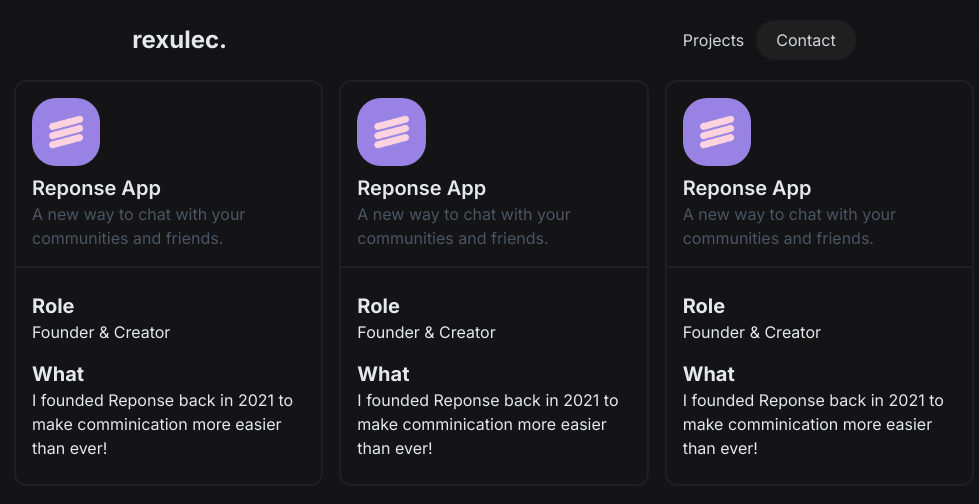
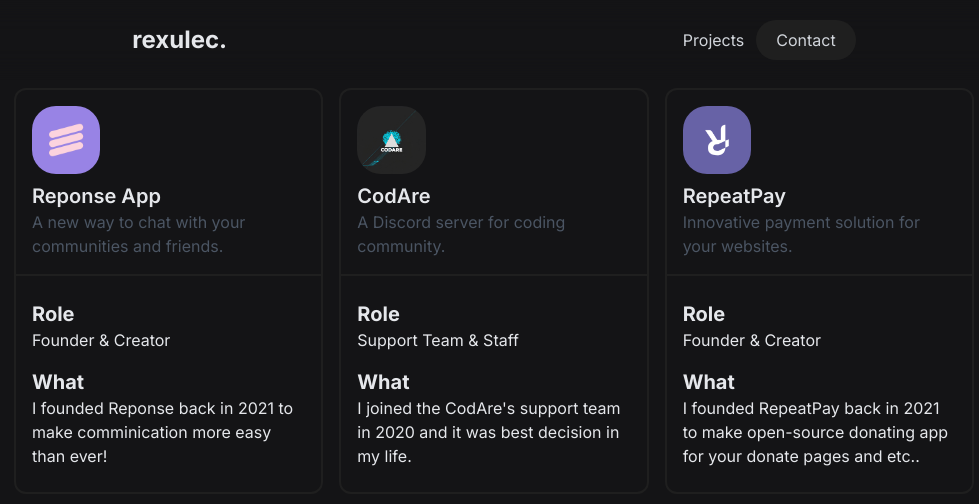
Before and after one commit to ReXulEc/v1, a Next.js app: page /projects in a window 1280 px wide. Shown: the top 504 px of the page, without its empty margins (146-1125 px from the left). Built offline with nearby package versions, Linux system fonts and the light colour scheme.

Commit message:
change: style of projects || add: photo

```diff
--- /dev/null
+++ b/lib/config.ts
@@ -0,0 +1,34 @@
+export const CONFIG = {
+    PROJECTS: [
+      {
+        title: "Reponse App",
+        description: "A new way to chat with your communities and friends.",
+        role: "Founder & Creator",
+        what: "I founded Reponse back in 2021 to make comminication more easy than ever!",
+        img: "/projects/reponse.png"
+      },
+      {
+        title: "CodAre",
+        description: "A Discord server for coding community.",
+        role: "Support Team & Staff",
+        what: "I joined the CodAre's support team in 2020 and it was best decision in my life.",
+        img: "/projects/codare.jpg"
+      },
+      {
+        title: "RepeatPay",
+        description: "Innovative payment solution for your websites.",
+        role: "Founder & Creator",
+        what: "I founded RepeatPay back in 2021 to make open-source donating app for your donate pages and etc..",
+        img: "/projects/repeatpay.png"
+      }
+    ] as PROJECTS[],
+
+  };
+
+  interface PROJECTS {
+    title: string;
+    description: string;
+    role: string;
+    what: string;
+    img: string;
+  }
--- a/pages/projects/index.tsx
+++ b/pages/projects/index.tsx
@@ -1,73 +1,35 @@
 import { Header } from "@components/Header";
 import { Navbar } from "@components/Navbar";
+import { CONFIG } from "@lib/config";
+
 const index = function(){
   return (
     <div className="">
     <Header title="Projects"/>
         <Navbar />
         <div className="flex justify-center">
-            <div className="grid grid-cols-1 md:grid-cols-3 gap-4 w-9/12">
-
+            <div className="grid grid-cols-1 md:grid-cols-3 gap-4 w-9/12 py-2">
+            {CONFIG.PROJECTS.map((r) => (
                 <div className="border-2 border-[#1f1f1f] rounded-xl text-gray-200">
                 <div className="border-b-2 border-[#1f1f1f] rounded-t-xl p-4 text-gray-200">
-                        <img src="/projects/reponse.png" alt="ReponseLogo" className="w-1/4 rounded-3xl"/>
+                    <img src={r.img} alt="ReponseLogo" className="w-1/4 rounded-3xl"/>
                     <div className="mt-2">
-                            <p className="font-semibold text-xl">Reponse App</p>
-                            <p className="text-gray-600">A new way to chat with your communities and friends.</p>
+                        <p className="font-semibold text-xl">{r.title}</p>
+                        <p className="text-gray-600">{r.description}</p>
                     </div>
                 </div>
                 <div className="p-4 py-6">
                     <div>
                         <p className="font-bold text-xl">Role</p>
-                            <p className="">Founder & Creator</p>
+                        <p className="">{r.role}</p>
                     </div>
                     <div className="mt-4">
                         <p className="font-bold text-xl">What</p>
-                            <p className="">I founded Reponse back in 2021 to make comminication more easier than ever!</p>
+                        <p className="">{r.what}</p>
                     </div>
                 </div>
             </div>
-
-                <div className="border-2 border-[#1f1f1f] rounded-xl text-gray-200">
-                    <div className="border-b-2 border-[#1f1f1f] rounded-t-xl p-4 text-gray-200">
-                        <img src="/projects/reponse.png" alt="ReponseLogo" className="w-1/4 rounded-3xl"/>
-                        <div className="mt-2">
-                            <p className="font-semibold text-xl">Reponse App</p>
-                            <p className="text-gray-600">A new way to chat with your communities and friends.</p>
-                        </div>
-                    </div>
-                    <div className="p-4 py-6">
-                        <div>
-                            <p className="font-bold text-xl">Role</p>
-                            <p className="">Founder & Creator</p>
-                        </div>
-                        <div className="mt-4">
-                            <p className="font-bold text-xl">What</p>
-                            <p className="">I founded Reponse back in 2021 to make comminication more easier than ever!</p>
-                        </div>
-                    </div>
-                </div>
-
-                <div className="border-2 border-[#1f1f1f] rounded-xl text-gray-200">
-                    <div className="border-b-2 border-[#1f1f1f] rounded-t-xl p-4 text-gray-200">
-                        <img src="/projects/reponse.png" alt="ReponseLogo" className="w-1/4 rounded-3xl"/>
-                        <div className="mt-2">
-                            <p className="font-semibold text-xl">Reponse App</p>
-                            <p className="text-gray-600">A new way to chat with your communities and friends.</p>
-                        </div>
-                    </div>
-                    <div className="p-4 py-6">
-                        <div>
-                            <p className="font-bold text-xl">Role</p>
-                            <p className="">Founder & Creator</p>
-                        </div>
-                        <div className="mt-4">
-                            <p className="font-bold text-xl">What</p>
-                            <p className="">I founded Reponse back in 2021 to make comminication more easier than ever!</p>
-                        </div>
-                    </div>
-                </div>
-
+            ))}
             </div>
         </div>
     </div>
--- a/tsconfig.json
+++ b/tsconfig.json
@@ -17,7 +17,8 @@
     "baseUrl": ".",
     "paths": {
       "@components/*": ["./components/*"],
-      "@assets/*": ["./assets/*"]
+      "@assets/*": ["./assets/*"],
+      "@lib/*": ["./lib/*"],
     }
   },
   "include": ["next-env.d.ts", "**/*.ts", "**/*.tsx"],
```
Also changed, not shown: public/projects/codare.jpg (added), public/projects/repeatpay.png (added). Lines whose indentation alone changed are shown as unchanged.
